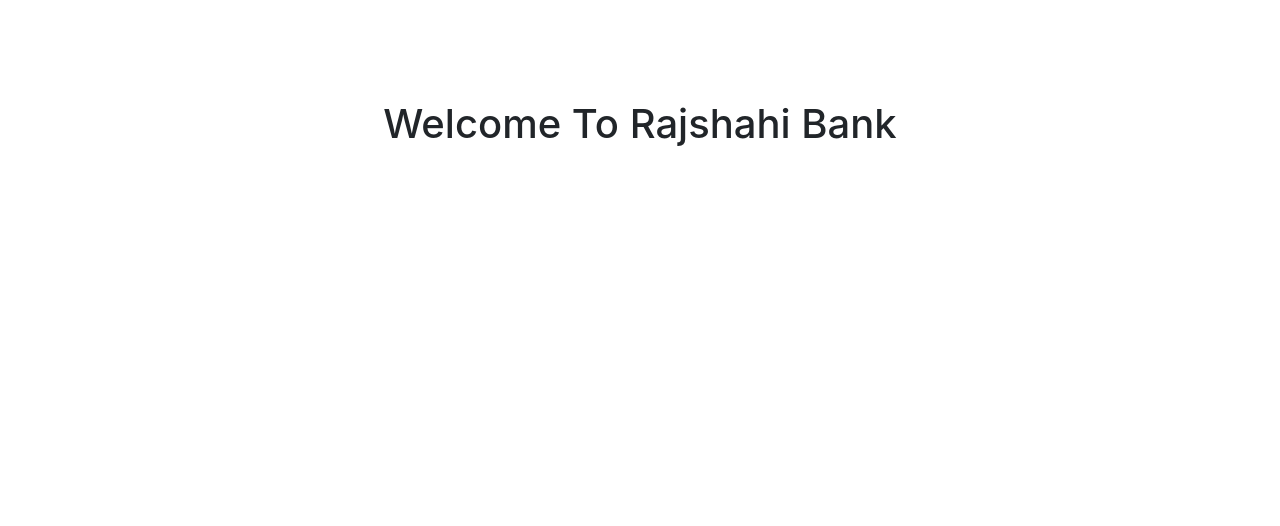
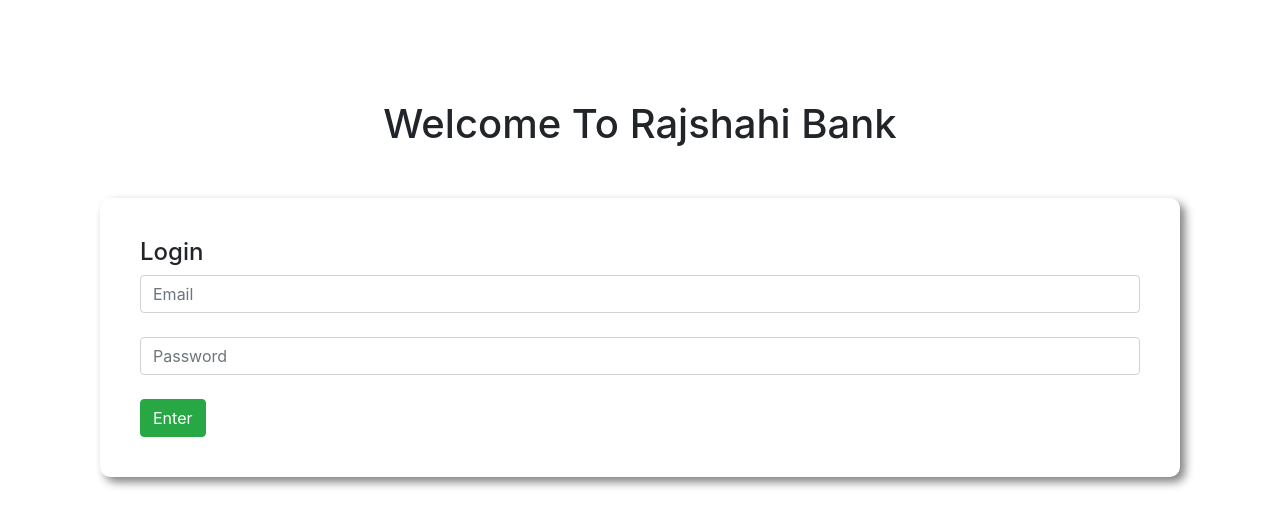
Before and after one commit to Foysal6862/rajshahi-bank, a plain HTML site: page index.html in a window 1280 px wide. Drawn offline with nearby package versions, Linux system fonts and the light colour scheme.

Commit message:
Login window, input field, password text field, form control

```diff
--- a/index.html
+++ b/index.html
@@ -8,8 +8,17 @@
     <link rel="stylesheet" href="style.css">
 </head>
 <body>
-    <h1 class="text-center">Welcome To Rajshahi Bank</h1>
-
+    <div class="login-area">
+        <h1 class="text-center">Welcome To Rajshahi Bank</h1>
+        <div class="submit-area">
+            <h4>Login</h4>
+            <input type="text" class="form-control" placeholder="Email">
+            <br>
+            <input type="password" name="" id="" class="form-control" placeholder="Password">
+            <br>
+            <button class="btn btn-success">Enter</button>
+        </div>
+    </div>
 
 
 
--- a/style.css
+++ b/style.css
@@ -1,3 +1,9 @@
 body{
     padding: 100px;
 }
+.submit-area{
+    margin-top: 50px;
+    border-radius: 10px;
+    box-shadow: 5px 5px 10px gray;
+    padding: 40px;
+}
```
